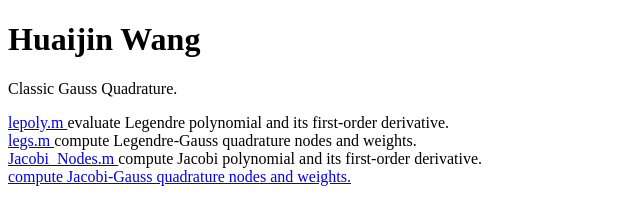
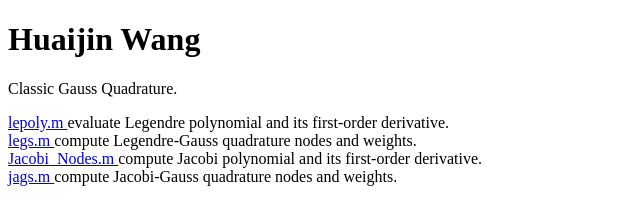
Before and after one commit to realman01/realman01.github.io, a plain HTML site: page index.html in a window 1280 px wide. Shown: the whole page, without its empty margins (0-640 px from the left). Drawn offline with Linux system fonts and the light colour scheme.

Commit message:
Update index.html

```diff
--- a/index.html
+++ b/index.html
@@ -7,6 +7,6 @@
   <a href="https://personal.ntu.edu.sg/lilian/bookcodes/legen/legs.m"> legs.m </a> compute Legendre-Gauss quadrature nodes and weights. <br>
     <a href="https://personal.ntu.edu.sg/lilian/bookcodes/jacobi/japoly.m"> Jacobi_Nodes.m </a>
  compute Jacobi polynomial and its first-order derivative. <br>
-  <a href="https://personal.ntu.edu.sg/lilian/bookcodes/jacobi/jags.m" jags.m </a> compute Jacobi-Gauss quadrature nodes and weights. <br>
+  <a href="https://personal.ntu.edu.sg/lilian/bookcodes/jacobi/jags.m"> jags.m </a> compute Jacobi-Gauss quadrature nodes and weights. <br>
 </body>
 </html>
```
